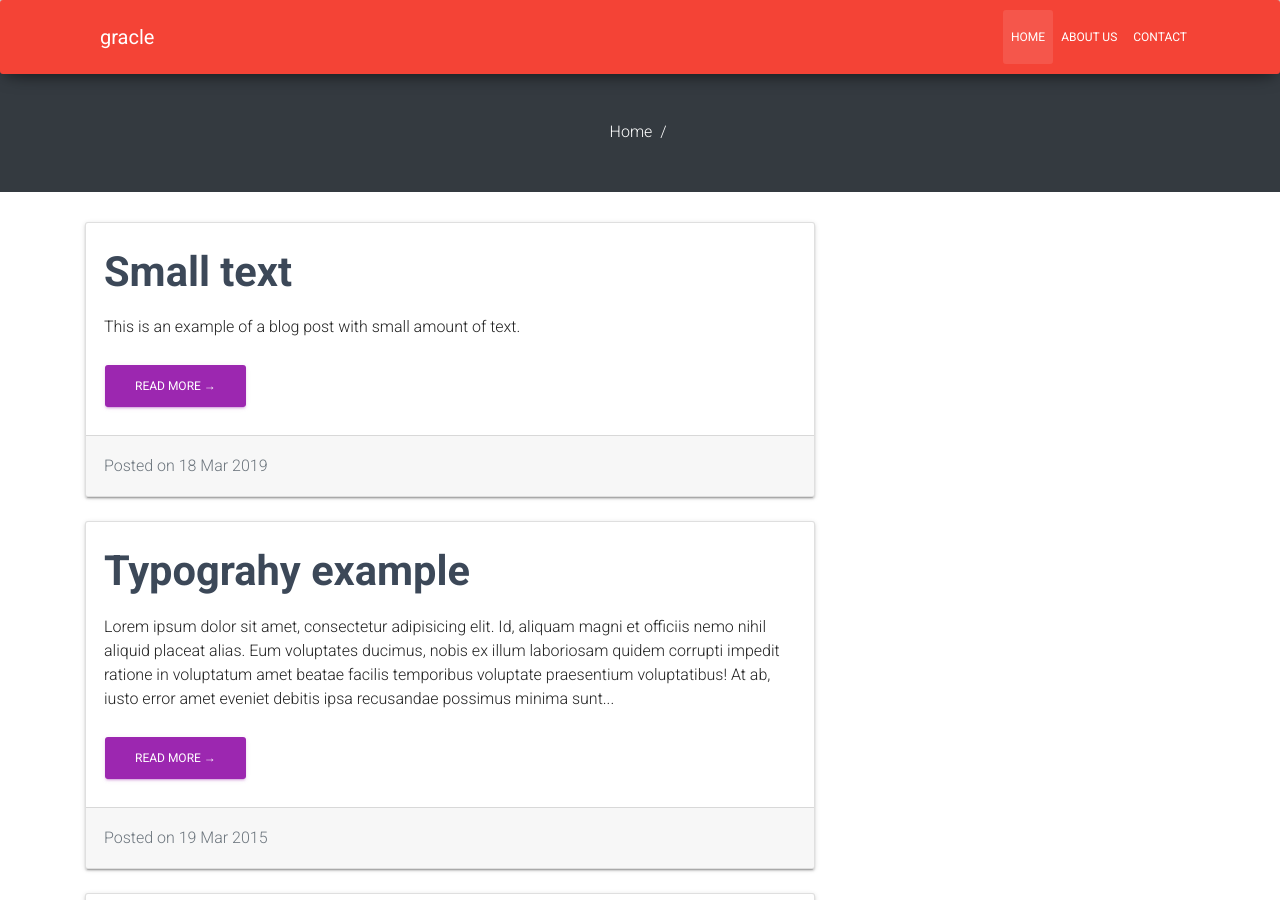
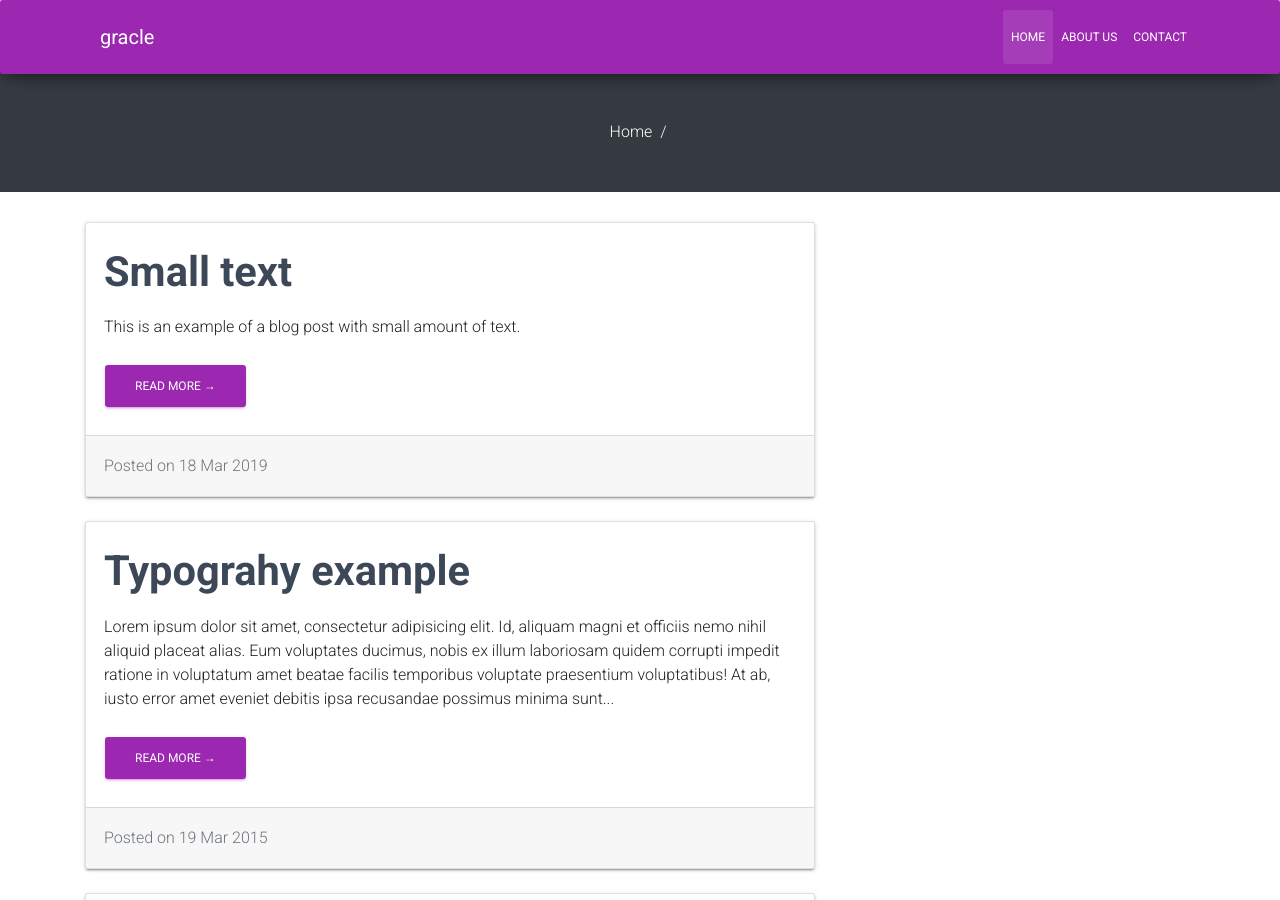
Before and after one commit to gracle/gracle.github.io, a Jekyll site: the page built from index.html, in a window 1280 px wide and 900 px high. Built offline with Jekyll 4.4.1, drawn with Linux system fonts in a browser that asks for light colours; nearby versions of some CDN libraries; the list of posts is cut into pages by our own code.

Commit message:
Update menu.html

```diff
--- a/_includes/menu.html
+++ b/_includes/menu.html
@@ -1,4 +1,4 @@
-<nav class="navbar navbar-danger navbar-expand-sm fixed-top" id="nav">
+<nav class="navbar navbar-primary navbar-expand-sm fixed-top" id="nav">
 	<div class="container" id="nav-list">
 		<a class="navbar-brand" href="/"><b>gracle</b></a>
 		<button class="navbar-toggler" type="button" data-toggle="collapse" data-target="#navbarResponsive" aria-controls="navbarResponsive" aria-expanded="false" aria-label="Toggle navigation">
```
